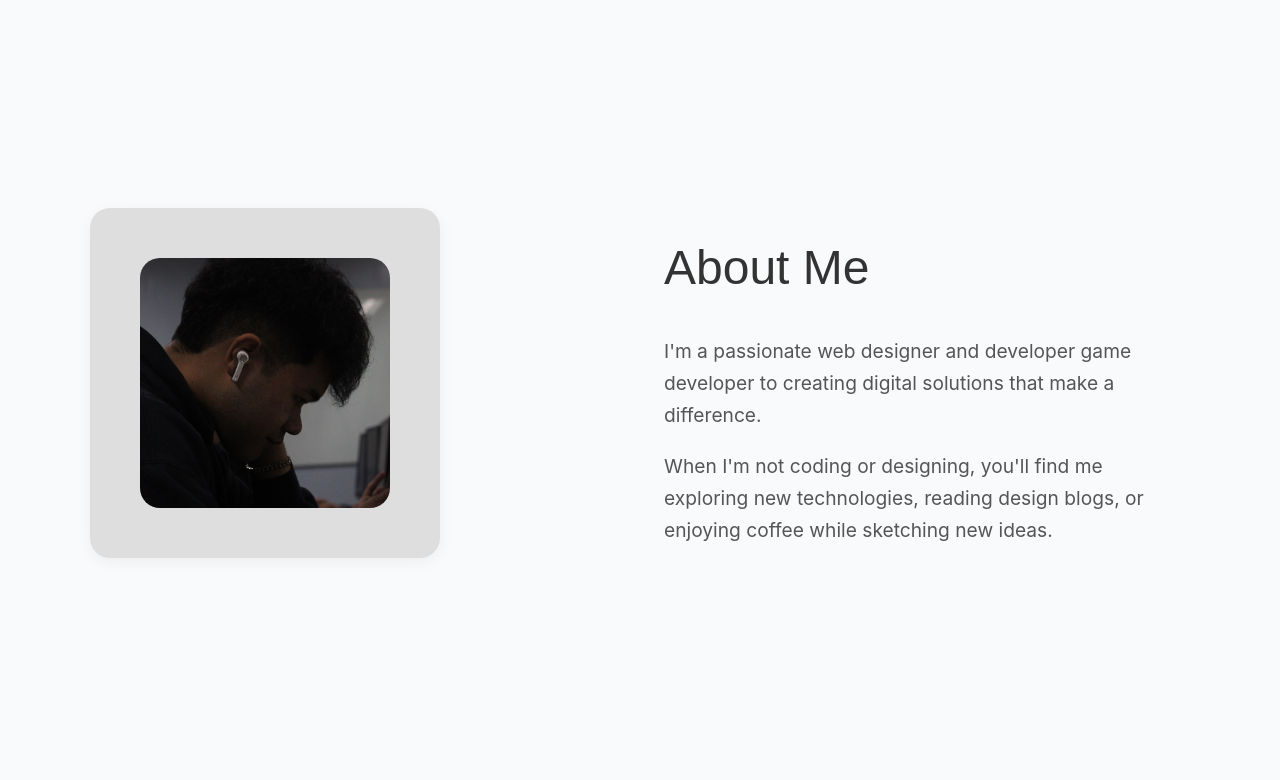
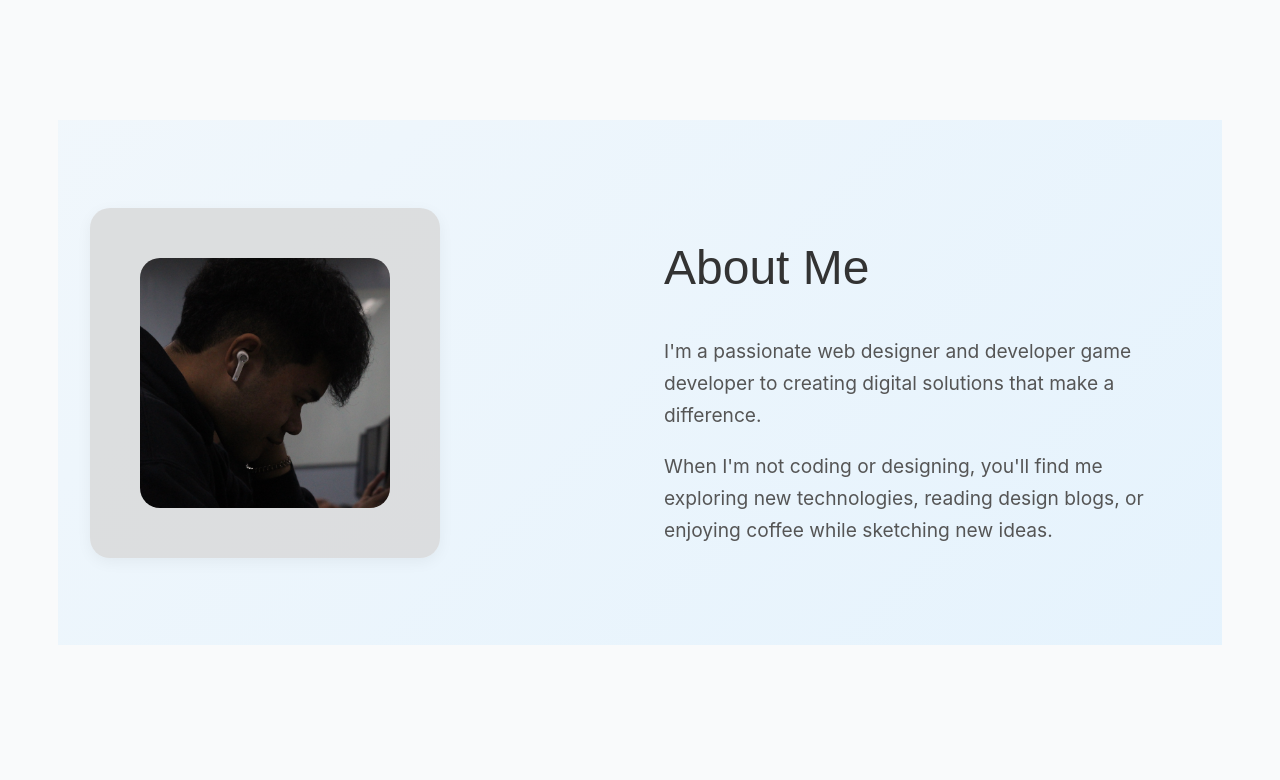
Before and after one commit to k-rion/kurt-portfolio, a React (Vite) app: page / in a window 1280 px wide. Shown: the part 840-1620 px from the top of the page. Built offline with nearby package versions, Linux system fonts and the light colour scheme.

Commit message:
kurt commit

```diff
--- a/src/Components/Education/Education.jsx
+++ b/src/Components/Education/Education.jsx
@@ -4,7 +4,7 @@ import "./Education.css";
 function Education() {
   return (
     <section id="education" className="education-section">
-      <div className="container">
+      <div className="container fade-in">
         <div className="section-header">
           <h2>Education & Background</h2>
           <p>My academic journey and professional development</p>
--- a/src/Portfoliov2.css
+++ b/src/Portfoliov2.css
@@ -5,6 +5,43 @@ html,
   font-family: "Inter", sans-serif;
   background: #f9fafb;
   color: #333;
+}
+
+body {
+  margin: 0;
+  font-family: "Inter", sans-serif;
+  background: #f9fbff;
+  color: #333;
+}
+
+body::before,
+body::after {
+  content: "";
+  position: absolute;
+  width: 400px;
+  height: 400px;
+  background: rgba(59, 131, 246, 0.2);
+  border-radius: 50%;
+  animation: float 12s ease-in-out infinite;
+}
+
+body::after {
+  width: 300px;
+  height: 300px;
+  left: 60%;
+  top: 20%;
+  background: rgba(59, 131, 246, 0.15);
+  animation-duration: 18s;
+}
+
+@keyframes float {
+  0%,
+  100% {
+    transform: translateY(0) translateX(0);
+  }
+  50% {
+    transform: translateY(-60px) translateX(30px);
+  }
 }
 
 /* Navbar */
@@ -119,13 +156,31 @@ html,
 }
 
 /* About Section */
+
 .about {
   display: flex;
   align-items: center;
   max-width: 1100px;
   justify-content: center;
   margin: auto;
+
+  background: linear-gradient(135deg, #f9fafb, #e3f2fd);
+  background-size: 200% 200%;
+  animation: gradientShift 12s ease infinite;
 }
+
+@keyframes gradientShift {
+  0% {
+    background-position: 0% 50%;
+  }
+  50% {
+    background-position: 100% 50%;
+  }
+  100% {
+    background-position: 0% 50%;
+  }
+}
+
 .about-grid {
   display: grid;
   grid-template-columns: 1fr 1fr;
@@ -187,7 +242,7 @@ section {
   text-align: center;
 }
 
-/* Animation Fade In */
+/* Animations */
 .fade-in {
   opacity: 0;
   transform: translateY(20px);
@@ -196,6 +251,24 @@ section {
 .fade-in.visible {
   opacity: 1;
   transform: translateY(0);
+}
+.slide-left {
+  opacity: 0;
+  transform: translateX(100px); /* Start shifted to the right */
+  transition: all 0.8s ease-out;
+}
+.slide-left.visible {
+  opacity: 1;
+  transform: translateX(0); /* Slide into place */
+}
+.slide-right {
+  opacity: 0;
+  transform: translateX(-100px); /* Start shifted to the right */
+  transition: all 0.8s ease-out;
+}
+.slide-right.visible {
+  opacity: 1;
+  transform: translateX(0); /* Slide into place */
 }
 
 /* Footer */
--- a/src/Portfoliov2.jsx
+++ b/src/Portfoliov2.jsx
@@ -25,15 +25,19 @@ function App() {
       });
     });
 
-    // Fade-in animation
+    // Slide/Fade animations
     const observerOptions = { threshold: 0.1, rootMargin: "0px 0px -50px 0px" };
+
     const observer = new IntersectionObserver(entries => {
       entries.forEach(entry => {
-        if (entry.isIntersecting) entry.target.classList.add("visible");
+        if (entry.isIntersecting) {
+          entry.target.classList.add("visible");
+        }
       });
     }, observerOptions);
 
-    document.querySelectorAll(".fade-in").forEach(el => observer.observe(el));
+    document.querySelectorAll(".fade-in, .slide-left, .slide-right").forEach(el => observer.observe(el));
+
 
     // Active nav highlight
     const handleScroll = () => {
@@ -106,12 +110,12 @@ function App() {
       </section>
 
       {/* About */}
-      <section id="about" className="about fade-in">
+      <section id="about" className="about">
         <div className="container about-grid">
-          <div className="about-image">
+          <div className="about-image slide-right">
             <img src={AboutMeIMG} alt="About Me Picture Portrait" />
           </div>
-          <div>
+          <div className="slide-left">
             <h2 className="aboutme-title">About Me</h2>
             <p className="aboutme-sub">
               I'm a passionate web designer and developer game developer to
@@ -143,6 +147,7 @@ function App() {
         <p>&copy; {new Date().getFullYear()} Kurt Rion Portfolio</p>
       </footer>
     </div>
+
     </div>
   )
 }
```
